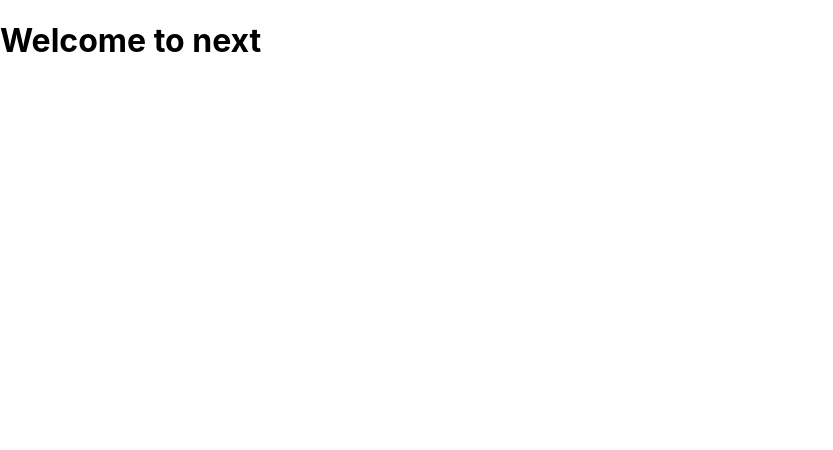
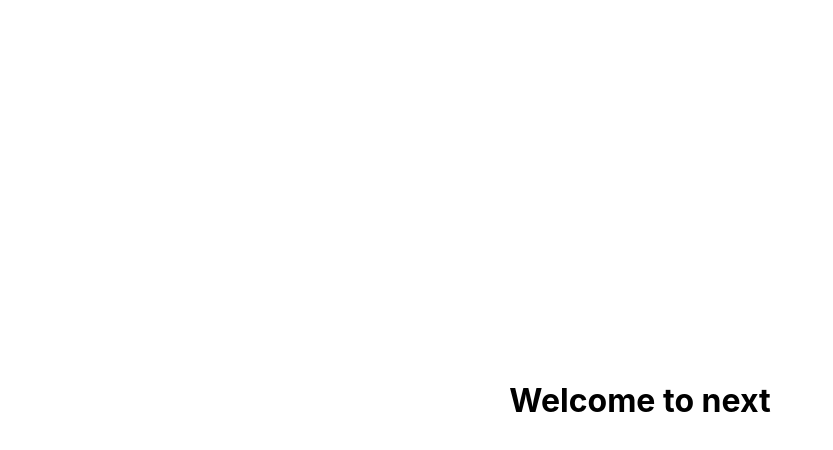
Before and after one commit to ondairos/next-crash-course-project, a Next.js app: page / in a window 1280 px wide. Shown: the top 450 px of the page, without its empty margins (0-833 px from the left). Built offline with nearby package versions, Linux system fonts and the light colour scheme.

Commit message:
added Head and Layout component

```diff
--- /dev/null
+++ b/components/Layout.js
@@ -0,0 +1,14 @@
+import styles from '../styles/Layout.module.css'
+
+const Layout = ({ children }) => {
+    return (
+        <div className={styles.container}>
+            <main className={styles.main}>
+                {children}
+            </main>
+        </div>
+    )
+
+}
+
+export default Layout
--- a/pages/_app.js
+++ b/pages/_app.js
@@ -1,7 +1,12 @@
+import Layout from '../components/Layout'
 import '../styles/globals.css'
 
 function MyApp({ Component, pageProps }) {
-  return <Component {...pageProps} />
+  return (
+    <Layout>
+      <Component {...pageProps} />
+    </Layout>
+  )
 }
 
 export default MyApp
--- a/pages/index.js
+++ b/pages/index.js
@@ -3,6 +3,11 @@
 export default function Home() {
   return (
     <div>
+      <Head>
+        <title>Web News</title>
+        <meta name='keywords' content='web development, programming'/>
+      </Head>
+
       <h1> Welcome to next</h1>
     </div>
   )
```
Also changed, not shown: pages/about.js (+9 -4 lines), styles/Layout.module.css (renamed from styles/Home.module.css).
